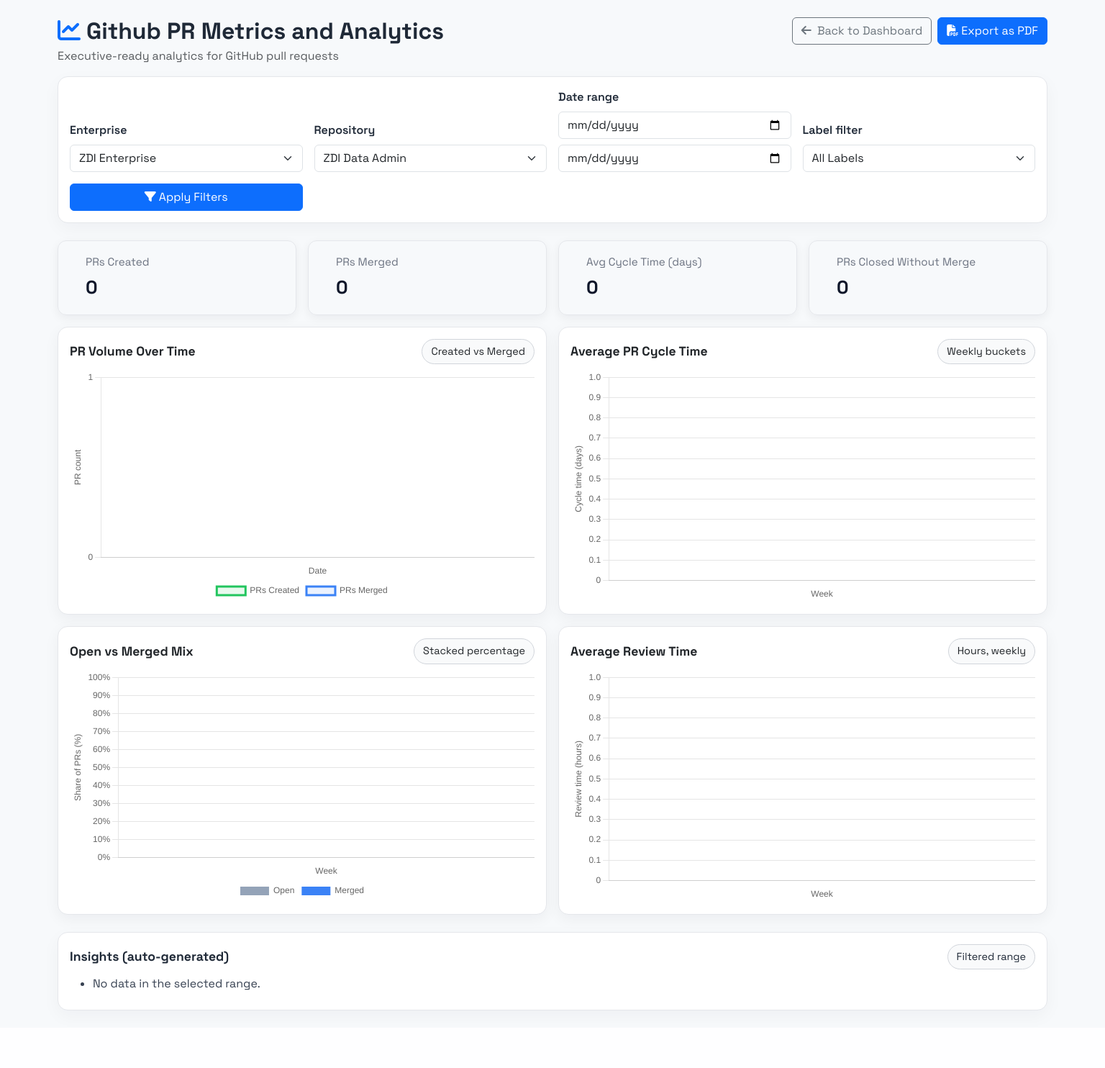
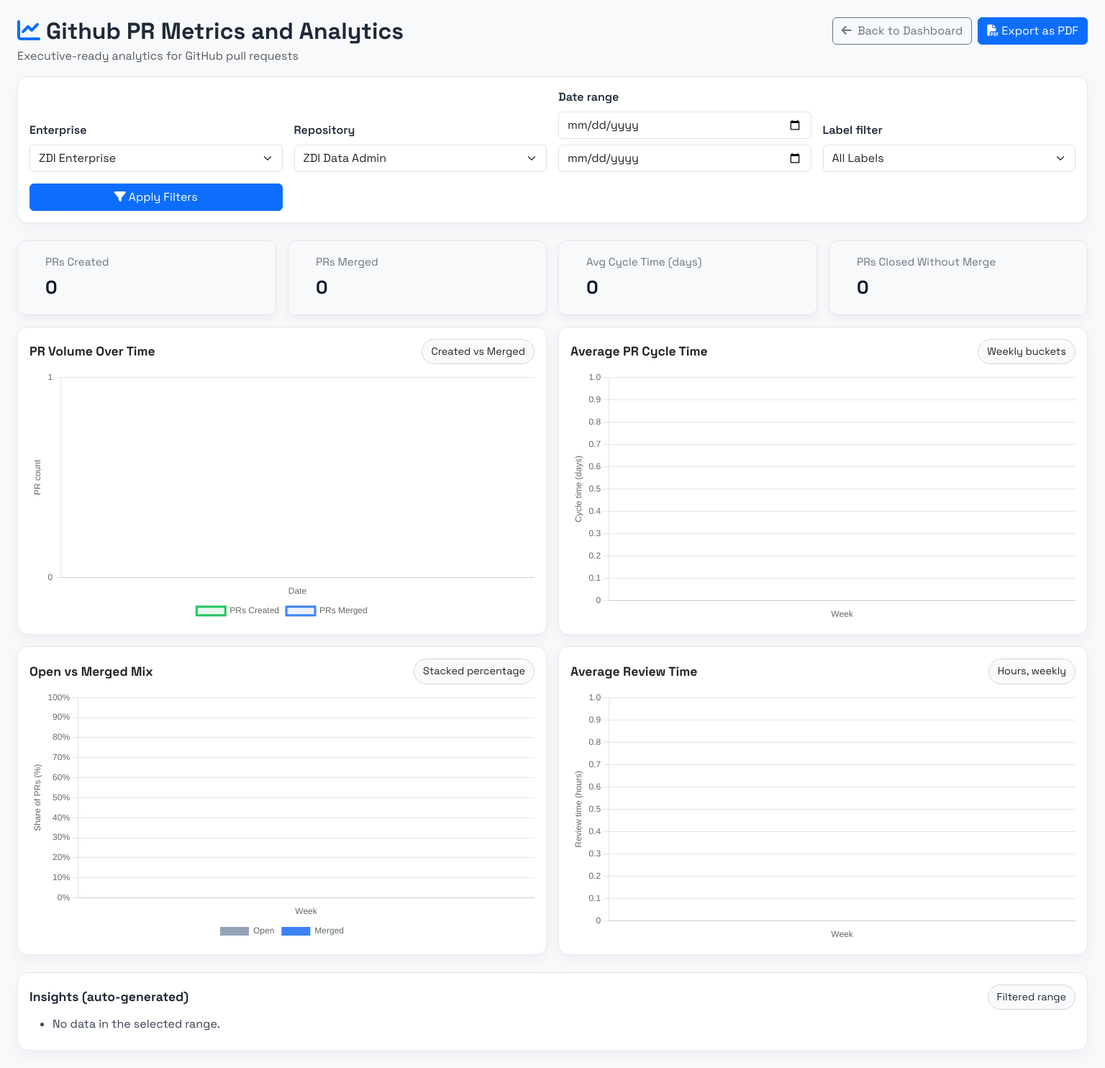
Before and after one commit to rakeshreddyperam/testing, a Flask app: page /metrics in a window 1536 px wide. Shown: the whole page at 72% size. Before the commit the page ends 1409 px from the top, so only its background shows below. Run offline with Flask 3, Linux system fonts and the light colour scheme; data comes from the database, SQL or seed files in the repository; data that the repository does not hold is empty; some libraries are stand-ins or nearby versions.

Commit message:
Widen metrics dashboard container

```diff
--- a/templates/metrics.html
+++ b/templates/metrics.html
@@ -14,7 +14,17 @@
             color: #1f2937;
         }
         .page-shell {
-            max-width: 1400px;
+            max-width: 100%;
+            padding-left: 1rem;
+            padding-right: 1rem;
+        }
+
+        @media (min-width: 1400px) {
+            .page-shell {
+                max-width: 2100px;
+                padding-left: 1.5rem;
+                padding-right: 1.5rem;
+            }
         }
         .card-soft {
             border: 1px solid #e5e7eb;
```
